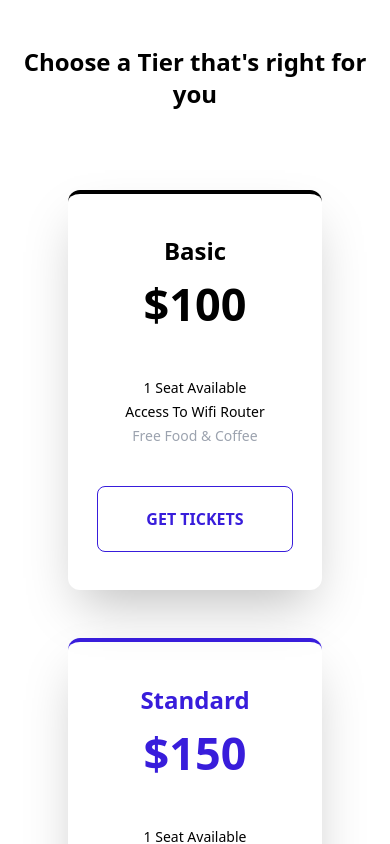
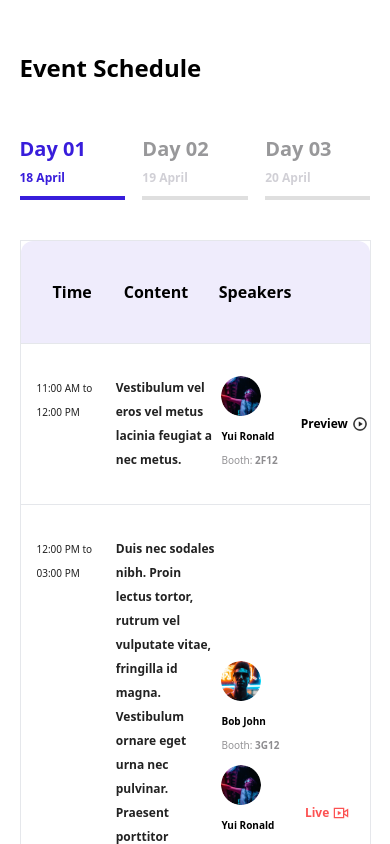
Before and after one commit to Jai-singh-2000/musik, a React (Vite) app: page / in a window 390 px wide. Shown: the part 3180-4024 px from the top of the page. Built offline with nearby package versions, Linux system fonts and the light colour scheme.

Commit message:
add: event responsive done

```diff
--- a/src/App.jsx
+++ b/src/App.jsx
@@ -12,7 +12,7 @@ function App() {
       <Banner />
       <Category />
       <About />
-      {/* <Event /> */}
+      <Event />
       <Price/>
       <Testimonial/>
       <Footer/>
--- a/src/components/Event/Event.jsx
+++ b/src/components/Event/Event.jsx
@@ -7,8 +7,8 @@ const Event = () => {
     return (
         <div className='my-40 container flex justify-center'>
 
-            <div className='w-[70%]'>
-                <div className='text-[34px] font-bold leading-[44.2px]'>Event Schedule</div>
+            <div className='w-[90%] sm:w-[85%] md:[w-80%] lg:w-[70%]'>
+                <div className='text-2xl md:text-3xl xl:text-4xl  font-bold leading-[44.2px]'>Event Schedule</div>
 
                 <div className='mt-10 '>
 
@@ -33,9 +33,9 @@ export default Event
 
 const Tab = ({ day = "Day 01", date = "18 April", active = false, handleActive }) => {
     return (
-        <div onClick={handleActive} className={`border-b-4 ${active ? "border-[#381DDB]" : "border-[#dfdfdf]"} pb-4 flex-[0.3] cursor-pointer`}>
-            <div className={`${active ? "text-[#381DDB]" : "text-[#98989a]"} text-[24px] font-extrabold leading-[38px]`}>{day}</div>
-            <div className={`${active ? "text-[#381DDB]" : "text-[#d1d0d6]"} text-[16px] font-bold leading-[19.5px]`}>{date}</div>
+        <div onClick={handleActive} className={`border-b-4 ${active ? "border-[#381DDB]" : "border-[#dfdfdf]"} pb-2 md:pb-4 flex-[0.3] cursor-pointer`}>
+            <div className={`${active ? "text-[#381DDB]" : "text-[#98989a]"} text-[20px] md:text-[24px] font-extrabold leading-[38px]`}>{day}</div>
+            <div className={`${active ? "text-[#381DDB]" : "text-[#d1d0d6]"}  text-[12px] md:text-[16px] font-bold leading-[19.5px]`}>{date}</div>
         </div>
     )
 }
--- a/src/components/Event/EventTable.jsx
+++ b/src/components/Event/EventTable.jsx
@@ -10,7 +10,8 @@ import UpcomingButton from './UpcomingButton'
 
 const EventTable = () => {
     return (
-        <div className='mt-20 border divide-y divide-gray-200'>
+        <div className='mt-10 md:mt-20 border divide-y divide-gray-200 '>
+
             <TableHeading />
             <TableRow time='11:00 AM to 12:00 PM' content='Vestibulum vel eros vel metus lacinia feugiat a nec metus.' button={<PreviewButton />}>
                 <Speaker image={yuiImage} name={"Yui Ronald"} booth={"2F12"} />
@@ -42,9 +43,9 @@ export default EventTable
 
 const Speaker = ({ image, name, booth }) => {
     return (
-        <div className='flex gap-2'>
-            <img src={image} className='size-[56px] rounded-full' />
-            <div className='text-[16px] leading-[24px]'>
+        <div className='flex flex-col md:flex-row gap-2'>
+            <img src={image} className='size-[40px] sm:size-[48px] md:size-[56px] rounded-full' />
+            <div className='text-[10px] md:text-[12px] sm:text-[14px] xl:text-[16px] leading-[24px]'>
                 <div className=' font-bold '>{name}</div>
                 <div className='text-[#949396]'>Booth: <span className='font-bold text-[#8e8d90] uppercase'>{booth}</span></div>
             </div>
@@ -54,7 +55,7 @@ const Speaker = ({ image, name, booth }) => {
 
 const TableHeading = () => {
     return (
-        <div className='grid grid-cols-12 bg-[#efecfc] text-[24px] font-semibold leading-[38px] p-8 rounded-t-xl'>
+        <div className='grid grid-cols-12 bg-[#efecfc] text-[16px] md:text-[20px] lg:text-[24px] font-semibold leading-[38px] p-8 rounded-t-xl'>
             <div className='col-span-3'>Time</div>
             <div className='col-span-4'>Content</div>
             <div className='col-span-5'>Speakers</div>
@@ -64,9 +65,9 @@ const TableHeading = () => {
 
 const TableRow = ({ time = "", content = "", button, children }) => {
     return (
-        <div className='grid grid-cols-12 p-8'>
-            <div className='col-span-3 text-[16px] leading-[24px] text-[#222222] '>{time}</div>
-            <div className='col-span-4 text-[16px] leading-[24px] text-[#222222] font-bold w-[95%]'>{content}</div>
+        <div className='grid grid-cols-12 py-8 px-4 md:px-8'>
+            <div className='col-span-3 text-[10px] sm:text-[12px] md:text-[16px] leading-[24px] text-[#222222] '>{time}</div>
+            <div className='col-span-4 text-[12px] md:text-[16px] leading-[24px] text-[#222222] font-bold w-[95%]'>{content}</div>
             <div className='col-span-3 flex flex-col gap-2 justify-center'>
                 {
                     children
--- a/src/components/Event/LiveButton.jsx
+++ b/src/components/Event/LiveButton.jsx
@@ -2,7 +2,7 @@ import liveIcon from "../../assets/icons/live.png"
 
 const LiveButton = () => {
     return (
-        <button className='flex gap-2 items-center text-[#FC5252] font-bold'>Live <img src={liveIcon} /></button>
+        <button className='text-xs sm:text-sm flex gap-1 md:gap-2 items-center text-[#FC5252] font-bold'>Live <img src={liveIcon} className="h-[16px] sm:h-[20px] md:h-[24px]" /></button>
     )
 }
 export default LiveButton
--- a/src/components/Event/PreviewButton.jsx
+++ b/src/components/Event/PreviewButton.jsx
@@ -2,7 +2,7 @@ import playBlackIcon from "../../assets/icons/playBlack.png"
 
 const PreviewButton = () => {
     return (
-        <button className='flex gap-2 items-center font-bold'>Preview <img src={playBlackIcon} /></button>
+        <button className='text-xs sm:text-sm flex gap-1 md:gap-2 items-center font-bold'>Preview <img src={playBlackIcon} className="h-[16px] sm:h-[20px] md:h-[24px]" /></button>
     )
 }
 
--- a/src/components/Event/UpcomingButton.jsx
+++ b/src/components/Event/UpcomingButton.jsx
@@ -2,7 +2,7 @@ import clockIcon from "../../assets/icons/clock.png"
 
 const UpcomingButton = () => {
     return (
-        <button className='flex gap-2 items-center font-bold'>Upcoming <img src={clockIcon} /></button>
+        <button className='text-xs sm:text-sm flex gap-1 md:gap-2 items-center font-bold'>Upcoming <img src={clockIcon} className="h-[16px] sm:h-[20px] md:h-[24px]" /></button>
     )
 }
 
--- a/src/components/Price/Price.jsx
+++ b/src/components/Price/Price.jsx
@@ -4,9 +4,9 @@ import PriceCard from './PriceCard'
 const Price = () => {
     return (
         <div className='my-12 sm:my-14 md:my-16 lg:my-18 xl:my-20 container'>
-            <div className='text-2xl md:text-3xl xl:text-4xl font-bold text-center'>Choose a Tier that's right for you</div>
+            <div className='text-2xl sm:text-3xl xl:text-4xl font-bold text-center'>Choose a Tier that's right for you</div>
 
-            <div className='flex flex-wrap justify-around gap-12 sm:gap-5 xl:gap-8 mt-20 '>
+            <div className='flex flex-wrap justify-around gap-12 sm:gap-10 md:gap-8 xl:gap-8 mt-20 '>
 
                 <PriceCard type={"Basic"} price={"100"} seat={"1 Seat Available"} access={"Access to Wifi Router"} food={"Free Food & coffee"} borderColor={'border-black'}>
 
--- a/src/components/Price/PriceCard.jsx
+++ b/src/components/Price/PriceCard.jsx
@@ -5,7 +5,7 @@ const PriceCard = ({ type, price, seat, wifiAvailable = "false", foodAvailable =
         <div className={`h-[400px] md:h-[350px] lg:h-[400px] w-[65%] sm:w-[60%] md:w-[30%] lg:flex-[0.3] xl:w-[370px] py-4 flex flex-col items-center justify-around shadow-2xl rounded-xl border-t-4  ${borderColor} capitalize`}>
 
             <div className='flex flex-col items-center'>
-                <div className={`text-2xl md:text-xl xltext-2xl leading-[38px] font-extrabold text-[${colorHex && colorHex}]`}>{type}</div>
+                <div className={`text-2xl md:text-xl xl:text-2xl leading-[38px] font-extrabold text-[${colorHex && colorHex}]`}>{type}</div>
                 <div className={`text-[45px] md:text-[40px] lg:text-[55px] xl:text-[60px]leading-[73.14px] font-bold text-[${colorHex && colorHex}]`}>${price}</div>
             </div>
 
--- a/src/components/Testimonial/Testimonial.jsx
+++ b/src/components/Testimonial/Testimonial.jsx
@@ -8,7 +8,7 @@ import myne from "../../assets/images/myne.png"
 const Testimonial = () => {
     return (
         <div className='my-28 centerContainer'>
-            <div className='text-4xl font-bold text-center'>Testimonials</div>
+            <div className='text-2xl md:text-3xl xl:text-4xl  font-bold text-center'>Testimonials</div>
 
             <div className='mt-10 flex flex-col lg:flex-row flex-wrap justify-between xl:overflow-x-hidden'>
                 <TextCard image={ellie} name='Ellie James' website='ipsum.com' />
```
Also changed, not shown: src/components/About/About.jsx (+6 -6 lines).
